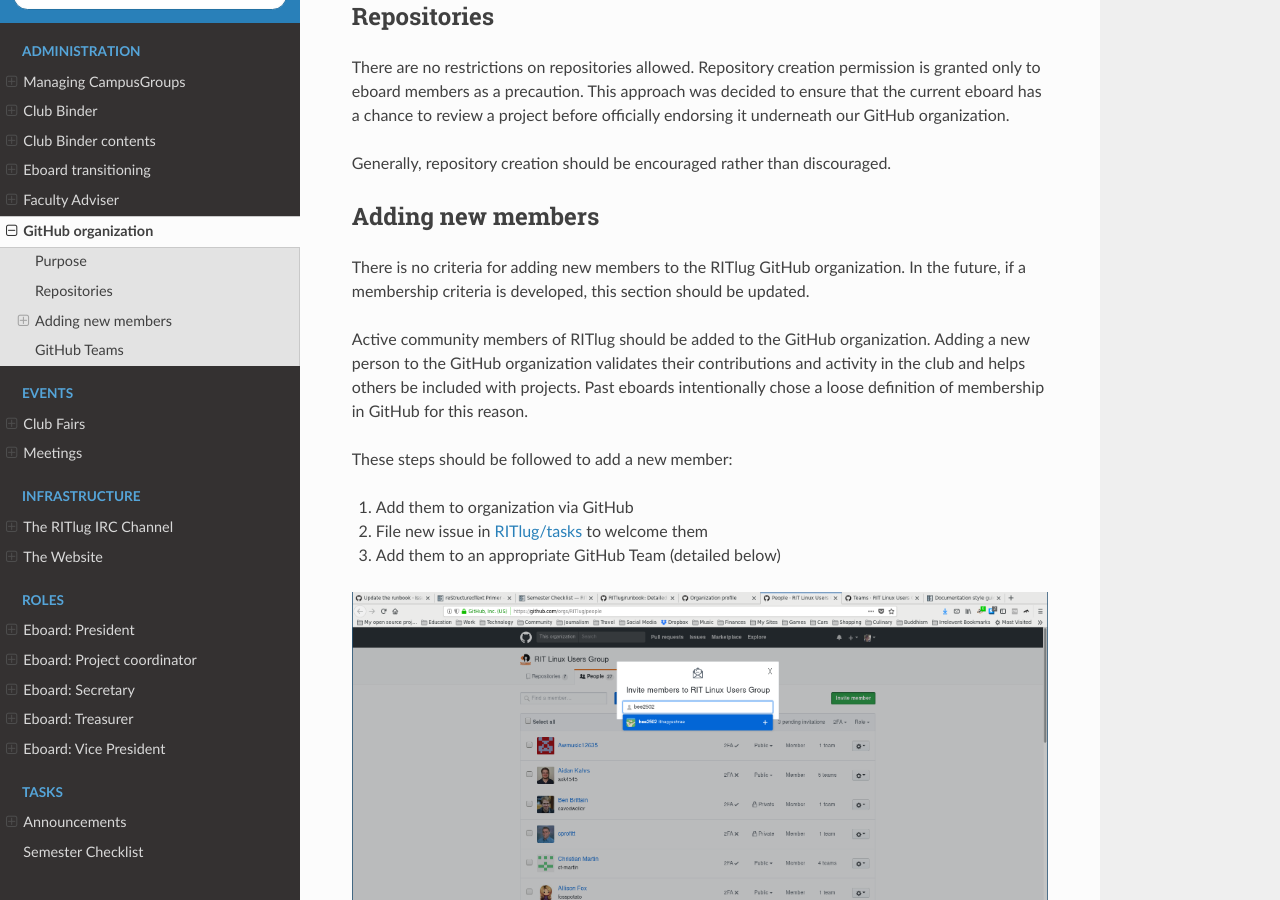
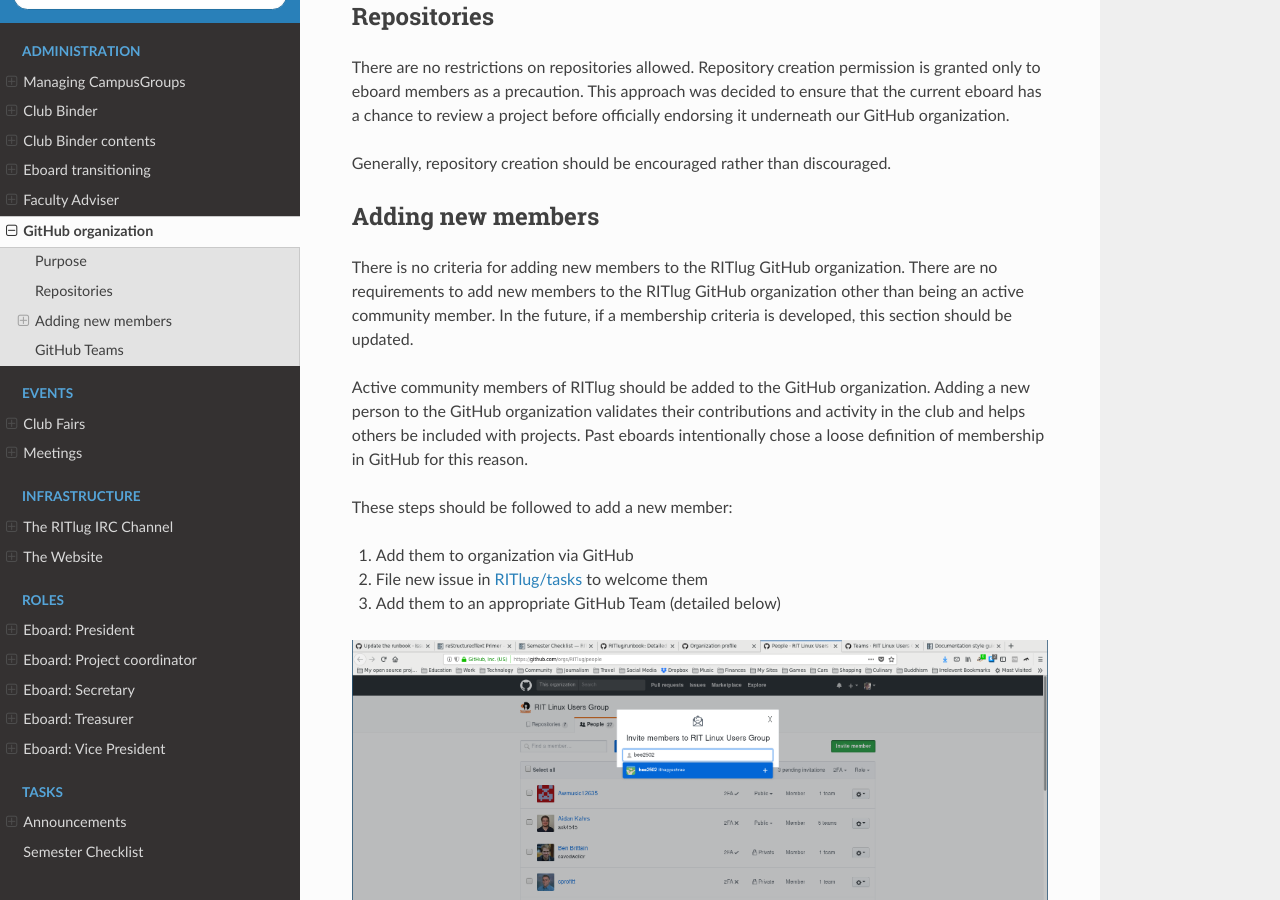
Before and after one commit to RITlug/runbook, a Sphinx documentation site: the page built from docs/administration/github-org.rst, in a window 1280 px wide and 900 px high, scrolled down 360 px. Built offline with Sphinx 7.4.7 and the Read the Docs theme 2.0.0, drawn with Linux system fonts in a browser that asks for light colours; formulas are drawn with MathJax 3.

Commit message:
Consistent language to describe membership (thanks @ct-martin)

```diff
--- a/docs/administration/github-org.rst
+++ b/docs/administration/github-org.rst
@@ -33,8 +33,9 @@
 ******************
 
 There is no criteria for adding new members to the RITlug GitHub organization.
-In the future, if a membership criteria is developed, this section should be
-updated.
+There are no requirements to add new members to the RITlug GitHub organization
+other than being an active community member. In the future, if a membership
+criteria is developed, this section should be updated.
 
 Active community members of RITlug should be added to the GitHub organization.
 Adding a new person to the GitHub organization validates their contributions and
```
